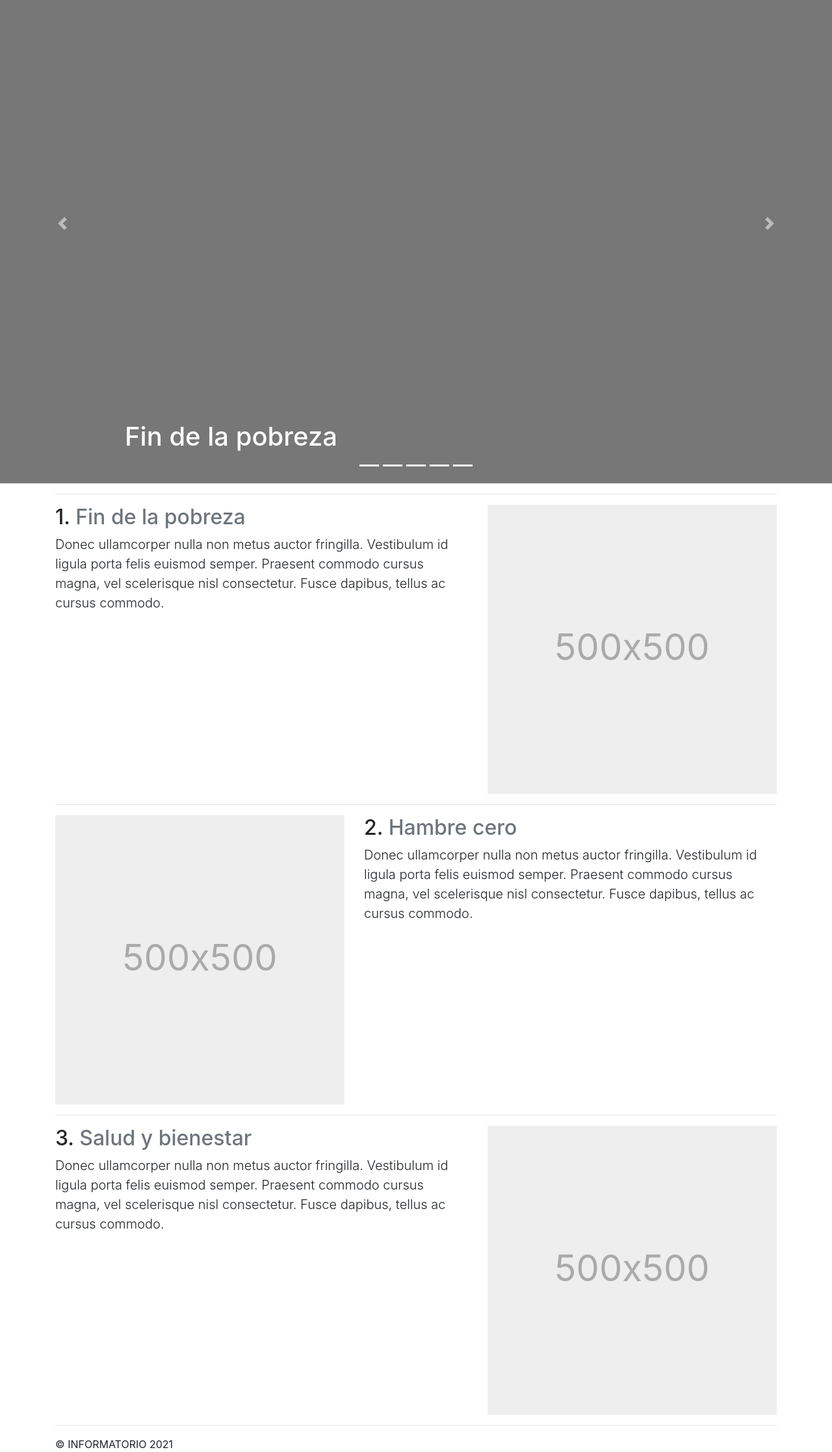
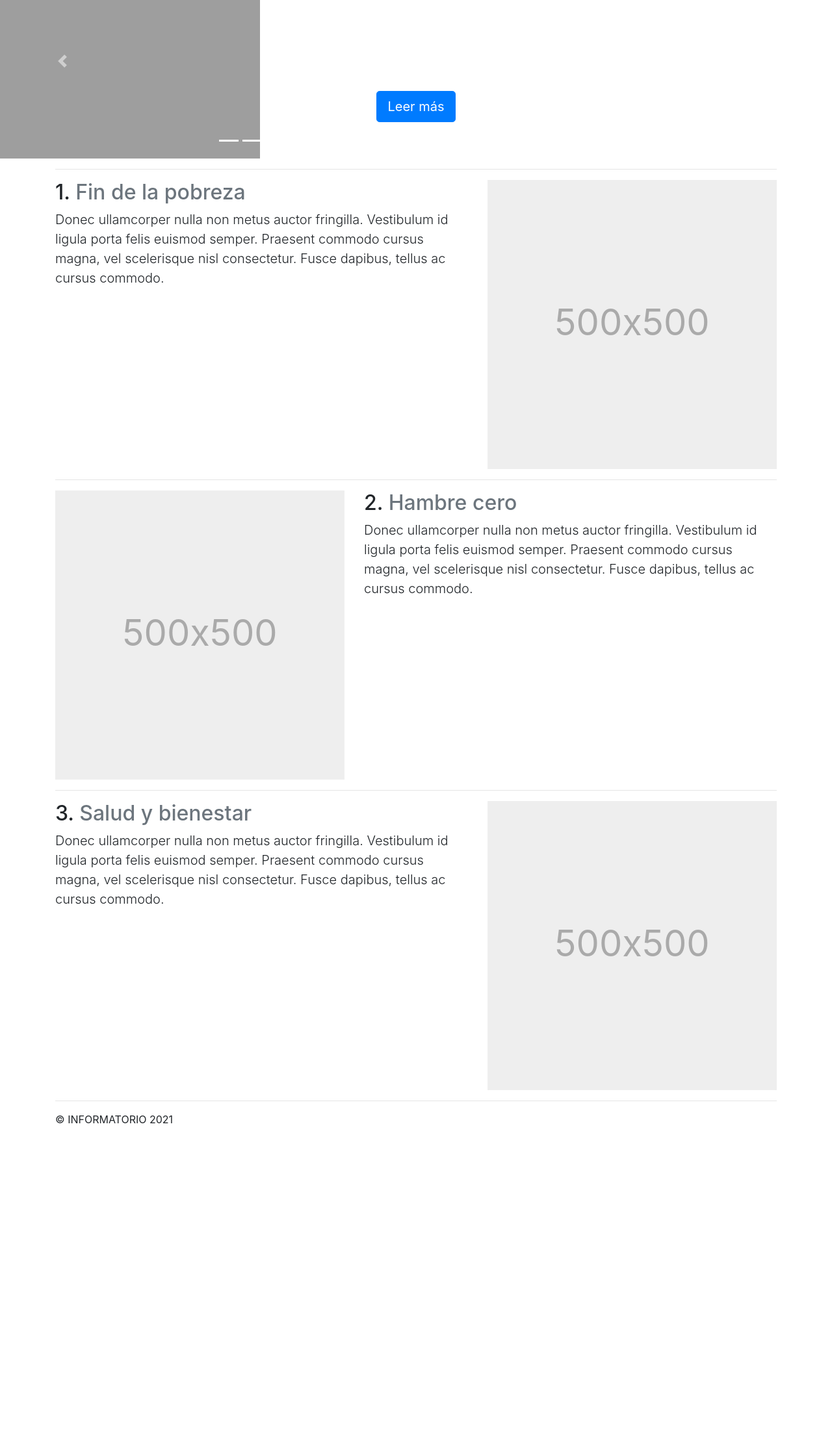
Before and after one commit to lisandrorgz/17-ODS-GRUPO-13, a Django app: page / in a window 1280 px wide. Shown: the part 56-2291 px from the top of the page at 65% size. After the commit the page ends 1785 px from the top, so only its background shows below. Run offline with Django 3.2, Linux system fonts and the light colour scheme; some libraries are stand-ins or nearby versions; grey boxes are pictures that could not be loaded.

Commit message:
Se personalizo Carousel

```diff
--- a/ODS/templates/inicio.html
+++ b/ODS/templates/inicio.html
@@ -9,58 +9,200 @@
 
 
 {% block carrousel %}
-<main role="main">
 <div id="myCarousel" class="carousel slide" data-ride="carousel">
   <ol class="carousel-indicators">
     <li data-target="#myCarousel" data-slide-to="0" class="active"></li>
-      <li data-target="#myCarousel" data-slide-to="0" class="active"></li>
-      <li data-target="#myCarousel" data-slide-to="0" class="active"></li>
-      <li data-target="#myCarousel" data-slide-to="0" class="active"></li>
-      <li data-target="#myCarousel" data-slide-to="0" class="active"></li>
+    <li data-target="#myCarousel" data-slide-to="1" class="active"></li>
+    <li data-target="#myCarousel" data-slide-to="2" class="active"></li>
+    <li data-target="#myCarousel" data-slide-to="3" class="active"></li>
+    <li data-target="#myCarousel" data-slide-to="4" class="active"></li>
+    <li data-target="#myCarousel" data-slide-to="5" class="active"></li>
+    <li data-target="#myCarousel" data-slide-to="6" class="active"></li>
+    <li data-target="#myCarousel" data-slide-to="7" class="active"></li>
+    <li data-target="#myCarousel" data-slide-to="8" class="active"></li>
+    <li data-target="#myCarousel" data-slide-to="9" class="active"></li>
+    <li data-target="#myCarousel" data-slide-to="10" class="active"></li>
+    <li data-target="#myCarousel" data-slide-to="11" class="active"></li>
+    <li data-target="#myCarousel" data-slide-to="12" class="active"></li>
+    <li data-target="#myCarousel" data-slide-to="13" class="active"></li>
+    <li data-target="#myCarousel" data-slide-to="14" class="active"></li>
+    <li data-target="#myCarousel" data-slide-to="15" class="active"></li>
+    <li data-target="#myCarousel" data-slide-to="16" class="active"></li>
   </ol>
   <div class="carousel-inner">
     <div class="carousel-item active">
-        <svg class="bd-placeholder-img" width="100%" height="100%" xmlns="http://www.w3.org/2000/svg"
-          preserveAspectRatio="xMidYMid slice" focusable="false" role="img">
-          <rect width="100%" height="100%" fill="#777"></rect>
-        </svg>
+      <img src="https://i.imgur.com/MZtwZAe.png">
       <div class="container">
-          <div class="carousel-caption text-left">
-            <h1>Fin de la pobreza</h1>
+        <div class="carousel-caption">
+          <h1>1: Fin de la pobreza</h1>
+          <p>Poner fin a la pobreza en todas sus formas en todo el mundo</p>
+          <p><a class="btn btn-lg btn-primary" href="#" role="button">Leer más</a></p>
         </div>
       </div>
     </div>
     <div class="carousel-item">
-        <svg class="bd-placeholder-img" width="100%" height="100%" xmlns="http://www.w3.org/2000/svg"
-          preserveAspectRatio="xMidYMid slice" focusable="false" role="img">
-          <rect width="100%" height="100%" fill="#777"></rect>
-        </svg>
+      <img src="https://i.imgur.com/jRFVU4I.png">
       <div class="container">
         <div class="carousel-caption">
-            <h1>Another example headline.</h1>
-            <p>Cras justo odio, dapibus ac facilisis in, egestas eget quam. Donec id elit non mi porta
-              gravida at eget
-              metus. Nullam id dolor id nibh ultricies vehicula ut id elit.</p>
-            <p><a class="btn btn-lg btn-primary" href="#" role="button">Learn more</a></p>
+          <h1>2: Hambre Cero</h1>
+          <p>Poner fin al hambre</p>
+          <p><a class="btn btn-lg btn-primary" href="#" role="button">Leer más</a></p>
         </div>
       </div>
     </div>
     <div class="carousel-item">
-        <svg class="bd-placeholder-img" width="100%" height="100%" xmlns="http://www.w3.org/2000/svg"
-          preserveAspectRatio="xMidYMid slice" focusable="false" role="img">
-          <rect width="100%" height="100%" fill="#777"></rect>
-        </svg>
+      <img src="https://i.imgur.com/ofpiako.png">
       <div class="container">
-          <div class="carousel-caption text-right">
-            <h1>One more for good measure.</h1>
-            <p>Cras justo odio, dapibus ac facilisis in, egestas eget quam. Donec id elit non mi porta
-              gravida at eget
-              metus. Nullam id dolor id nibh ultricies vehicula ut id elit.</p>
-            <p><a class="btn btn-lg btn-primary" href="#" role="button">Browse gallery</a></p>
+        <div class="carousel-caption">
+          <h1>3: Salud y Bienestar</h1>
+          <p>Garantizar una vida sana y promover el bienestar para todos en todas las edades</p>
+          <p><a class="btn btn-lg btn-primary" href="#" role="button">Leer más</a></p>
+        </div>
+      </div>
+    </div>
+    <div class="carousel-item">
+      <img src="https://i.imgur.com/gzJE53E.png">
+      <div class="container">
+        <div class="carousel-caption">
+          <h1>4: Educacion de Calidad</h1>
+          <p>Poner fin al hambre</p>
+          <p><a class="btn btn-lg btn-primary" href="#" role="button">Leer más</a></p>
+        </div>
+      </div>
+    </div>
+    <div class="carousel-item">
+      <img src="https://i.imgur.com/MXgI74y.png">
+      <div class="container">
+        <div class="carousel-caption">
+          <h1>5: Igualad de Genero</h1>
+          <p>Lograr la igualdad entre los géneros y empoderar a todas las mujeres y las niñas</p>
+          <p><a class="btn btn-lg btn-primary" href="#" role="button">Leer más</a></p>
+        </div>
+      </div>
+    </div>
+    <div class="carousel-item">
+      <img src="https://i.imgur.com/aDx0Leg.png">
+      <div class="container">
+        <div class="carousel-caption">
+          <h1>6: Agua limpia y Saneamiento</h1>
+          <p>Garantizar la disponibilidad de agua y su gestión sostenible y el saneamiento para todos</p>
+          <p><a class="btn btn-lg btn-primary" href="#" role="button">Leer más</a></p>
+        </div>
+      </div>
+    </div>
+    <div class="carousel-item">
+      <img src="https://i.imgur.com/ubh7RcL.png">
+      <div class="container">
+        <div class="carousel-caption">
+          <h1>7: Energia Asequible y No Contaminante</h1>
+          <p>Garantizar el acceso a una energía asequible, segura, sostenible y moderna</p>
+          <p><a class="btn btn-lg btn-primary" href="#" role="button">Leer más</a></p>
+        </div>
+      </div>
+    </div>
+    <div class="carousel-item">
+      <img src="https://i.imgur.com/ndhUtxK.png">
+      <div class="container">
+        <div class="carousel-caption">
+          <h1>8: Trabajo Decente y Crecimiento Economico</h1>
+          <p>Promover el crecimiento económico inclusivo y sostenible, el empleo y el trabajo decente para todos</p>
+          <p><a class="btn btn-lg btn-primary" href="#" role="button">Leer más</a></p>
+        </div>
+      </div>
+    </div>
+    <div class="carousel-item">
+      <img src="https://i.imgur.com/3Ia0sXS.png">
+      <div class="container">
+        <div class="carousel-caption">
+          <h1>9: Industria, Innovacion e Infrainstructura</h1>
+          <p>Construir infraestructuras resilientes, promover la industrialización sostenible y fomentar la innovación</p>
+          <p><a class="btn btn-lg btn-primary" href="#" role="button">Leer más</a></p>
+        </div>
+      </div>
+    </div>
+    <div class="carousel-item">
+      <img src="https://i.imgur.com/hkZM0MI.png">
+      <div class="container">
+        <div class="carousel-caption">
+          <h1>10: Reducción de las Desigualdades</h1>
+          <p>Reducir la desigualdad en y entre los países</p>
+          <p><a class="btn btn-lg btn-primary" href="#" role="button">Leer más</a></p>
+        </div>
+      </div>
+    </div>
+    <div class="carousel-item">
+      <img src="https://i.imgur.com/l1YGUwG.png">
+      <div class="container">
+        <div class="carousel-caption">
+          <h1>11: Ciudades y Comunidades Sostenibles</h1>
+          <p>Lograr que las ciudades sean más inclusivas, seguras, resilientes y sostenibles</p>
+          <p><a class="btn btn-lg btn-primary" href="#" role="button">Leer más</a></p>
+        </div>
+      </div>
+    </div>
+    <div class="carousel-item">
+      <img src="https://i.imgur.com/pxML9hz.png">
+      <div class="container">
+        <div class="carousel-caption">
+          <h1>12: Producción y Consumo Responsable</h1>
+          <p>Garantizar modalidades de consumo y producción sostenibles</p>
+          <p><a class="btn btn-lg btn-primary" href="#" role="button">Leer más</a></p>
+        </div>
+      </div>
+    </div>
+    <div class="carousel-item">
+      <img src="https://i.imgur.com/010g4fu.png">
+      <div class="container">
+        <div class="carousel-caption">
+          <h1>13: Acción por el Clima</h1>
+          <p>Adoptar medidas urgentes para combatir el cambio climático y sus efectos</p>
+          <p><a class="btn btn-lg btn-primary" href="#" role="button">Leer más</a></p>
+        </div>
+      </div>
+    </div>
+    <div class="carousel-item">
+      <img src="https://i.imgur.com/5nVFSxt.png">
+      <div class="container">
+        <div class="carousel-caption">
+          <h1>14: Vida Submarina</h1>
+          <p>Conservar y utilizar sosteniblemente los océanos, los mares y los recursos marinos</p>
+          <p><a class="btn btn-lg btn-primary" href="#" role="button">Leer más</a></p>
+        </div>
+      </div>
+    </div>
+    <div class="carousel-item">
+      <img src="https://i.imgur.com/WONBRQa.png">
+      <div class="container">
+        <div class="carousel-caption">
+          <h1>15: Vida de Ecosistemas terrestres</h1>
+          <p>Gestionar sosteniblemente los bosques, luchar contra la desertificación, detener e invertir la degradación de las tierras, detener la pérdida de biodiversidad</p>
+          <p><a class="btn btn-lg btn-primary" href="#" role="button">Leer más</a></p>
+        </div>
+      </div>
+    </div>
+    <div class="carousel-item">
+      <img src="https://i.imgur.com/0ZoKp8G.png">
+      <div class="container">
+        <div class="carousel-caption">
+          <h1>16: Paz, Justicia e Instituciones Solidas</h1>
+          <p>Promover sociedades justas, pacíficas e inclusivas</p>
+          <p><a class="btn btn-lg btn-primary" href="#" role="button">Leer más</a></p>
+        </div>
+      </div>
+    </div>
+    <div class="carousel-item">
+      <img src="https://i.imgur.com/3ARK7H5.png">
+      <div class="container">
+        <div class="carousel-caption">
+          <h1>17: Alianzas para Lograr Objetivos</h1>
+          <p>Revitalizar la Alianza Mundial para el Desarrollo Sostenible</p>
+          <p><a class="btn btn-lg btn-primary" href="#" role="button">Leer más</a></p>
         </div>
       </div>
     </div>
   </div>
+
+
   <a class="carousel-control-prev" href="#myCarousel" role="button" data-slide="prev">
     <span class="carousel-control-prev-icon" aria-hidden="true"></span>
     <span class="sr-only">Previous</span>
@@ -70,7 +212,6 @@
     <span class="sr-only">Next</span>
   </a>
 </div>
-
 
 <div class="container marketing">
 
@@ -87,9 +228,9 @@
         commodo.</p>
     </div>
     <div class="col-md-5">
-        <svg class="bd-placeholder-img bd-placeholder-img-lg featurette-image img-fluid mx-auto" width="500"
-          height="500" xmlns="http://www.w3.org/2000/svg" preserveAspectRatio="xMidYMid slice" focusable="false"
-          role="img" aria-label="Placeholder: 500x500">
+      <svg class="bd-placeholder-img bd-placeholder-img-lg featurette-image img-fluid mx-auto" width="500" height="500"
+        xmlns="http://www.w3.org/2000/svg" preserveAspectRatio="xMidYMid slice" focusable="false" role="img"
+        aria-label="Placeholder: 500x500">
         <title>Placeholder</title>
         <rect width="100%" height="100%" fill="#eee"></rect><text x="50%" y="50%" fill="#aaa" dy=".3em">500x500</text>
       </svg>
@@ -108,9 +249,9 @@
         commodo.</p>
     </div>
     <div class="col-md-5 order-md-1">
-        <svg class="bd-placeholder-img bd-placeholder-img-lg featurette-image img-fluid mx-auto" width="500"
-          height="500" xmlns="http://www.w3.org/2000/svg" preserveAspectRatio="xMidYMid slice" focusable="false"
-          role="img" aria-label="Placeholder: 500x500">
+      <svg class="bd-placeholder-img bd-placeholder-img-lg featurette-image img-fluid mx-auto" width="500" height="500"
+        xmlns="http://www.w3.org/2000/svg" preserveAspectRatio="xMidYMid slice" focusable="false" role="img"
+        aria-label="Placeholder: 500x500">
         <title>Placeholder</title>
         <rect width="100%" height="100%" fill="#eee"></rect><text x="50%" y="50%" fill="#aaa" dy=".3em">500x500</text>
       </svg>
@@ -129,9 +270,9 @@
         commodo.</p>
     </div>
     <div class="col-md-5">
-        <svg class="bd-placeholder-img bd-placeholder-img-lg featurette-image img-fluid mx-auto" width="500"
-          height="500" xmlns="http://www.w3.org/2000/svg" preserveAspectRatio="xMidYMid slice" focusable="false"
-          role="img" aria-label="Placeholder: 500x500">
+      <svg class="bd-placeholder-img bd-placeholder-img-lg featurette-image img-fluid mx-auto" width="500" height="500"
+        xmlns="http://www.w3.org/2000/svg" preserveAspectRatio="xMidYMid slice" focusable="false" role="img"
+        aria-label="Placeholder: 500x500">
         <title>Placeholder</title>
         <rect width="100%" height="100%" fill="#eee"></rect><text x="50%" y="50%" fill="#aaa" dy=".3em">500x500</text>
       </svg>
```
Lines whose indentation alone changed are shown as unchanged.
